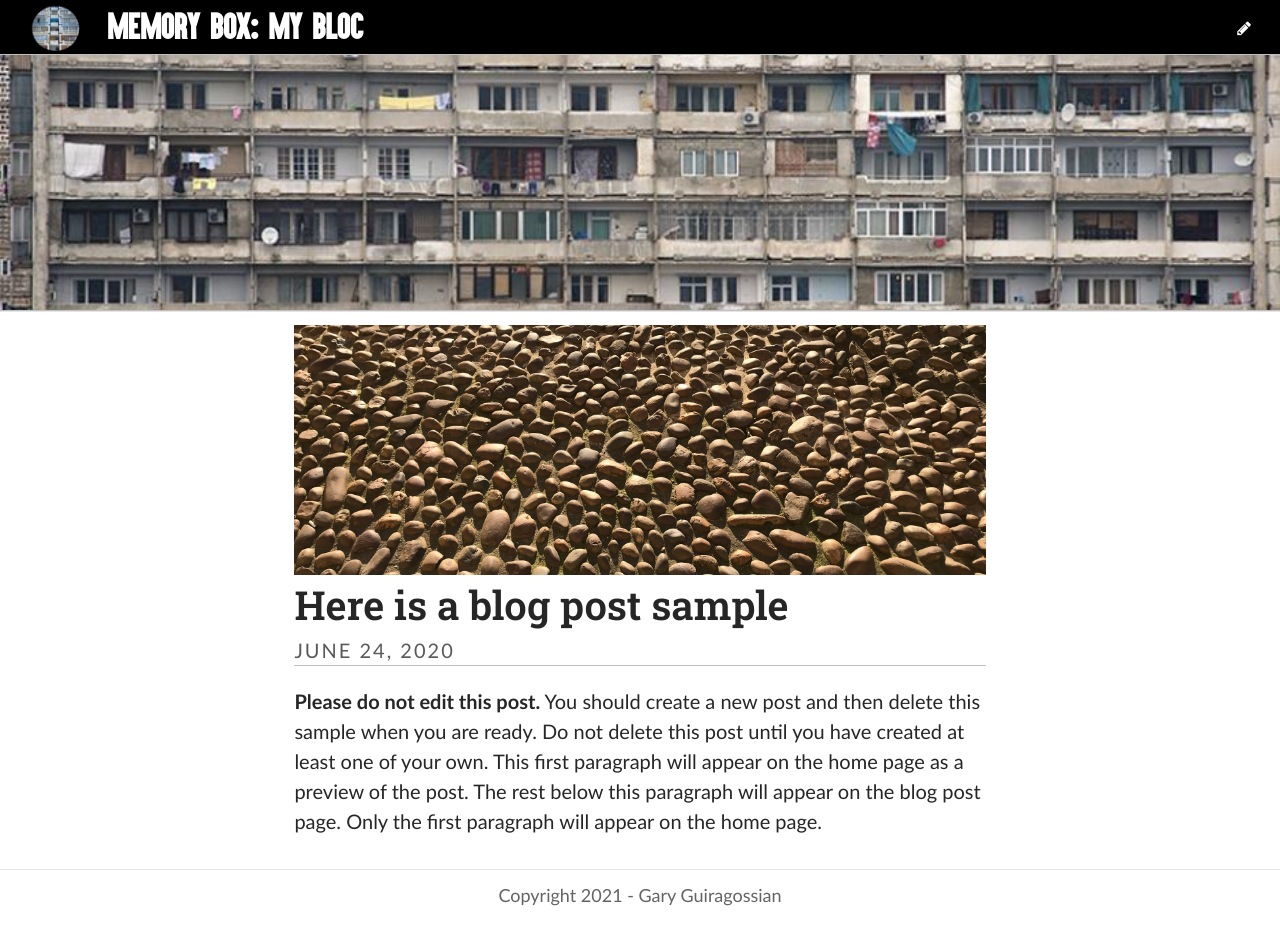
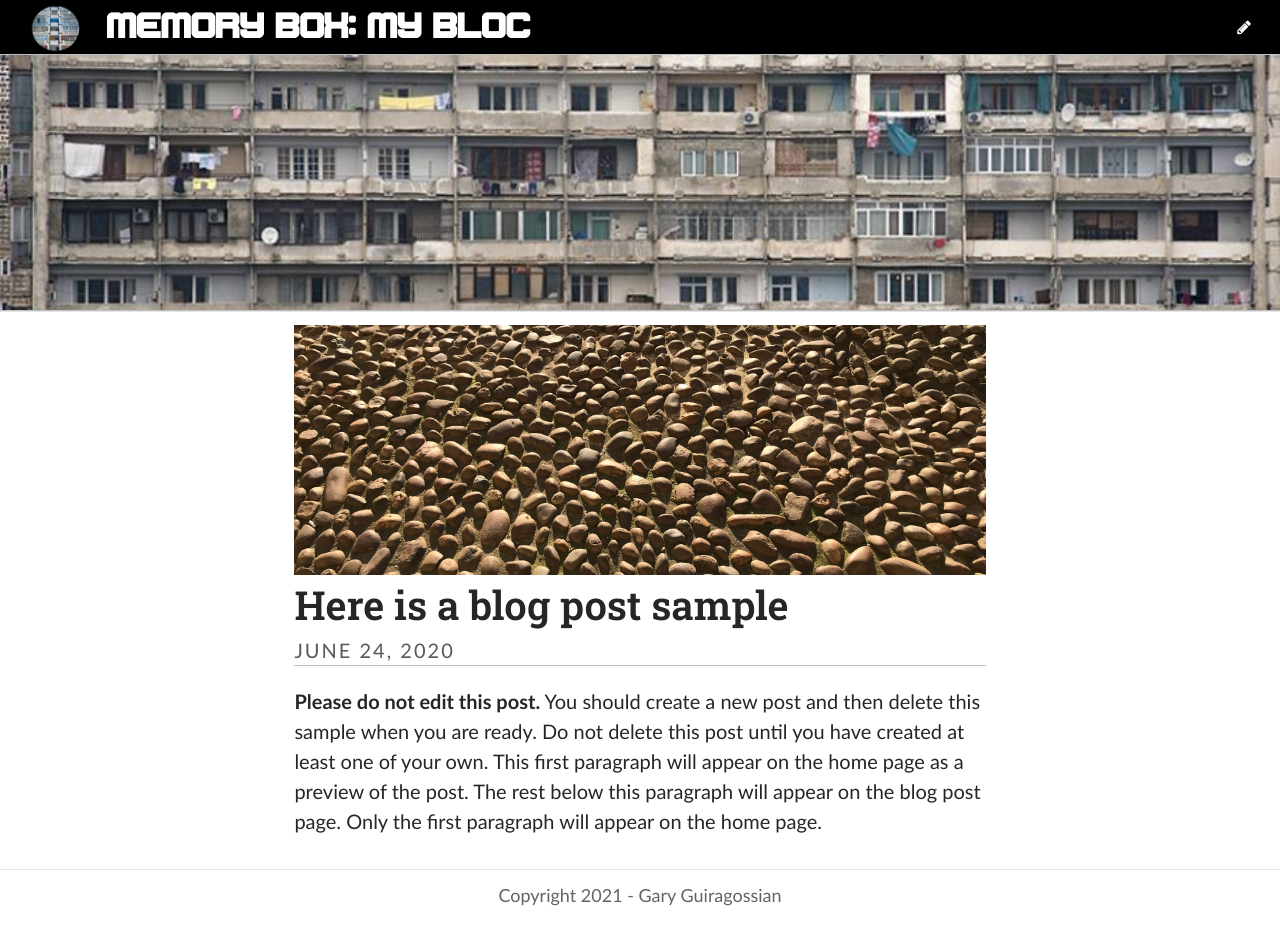
Before and after one commit to garyBG/GGMemoryBox, a Jekyll site: the page built from index.html, in a window 1280 px wide. Built offline with Jekyll 4.4.1, drawn with Linux system fonts in a browser that asks for light colours; some web fonts are replaced; the list of posts is cut into pages by our own code.

Commit message:
Fix Fonts

```diff
--- a/styles/styles.css
+++ b/styles/styles.css
@@ -1,8 +1,8 @@
 /* code */
 @import "highlighter.css";
 @font-face {
-    font-family: 'Aku & Kamu'; /*a name to be used later*/
-    src: url('/Aku\ &\ Kamu.otf'); /*URL to font*/
+    font-family: 'Scorpion'; /*a name to be used later*/
+    src: url('/Scorpion.ttf'); /*URL to font*/
 }
 
 html {
@@ -720,7 +720,7 @@ align-items: center;
 }
 
 .site-header a {
-    font-family: 'Aku & Kamu';
+    font-family: 'Scorpion';
     color: #ffffff
 }
 
```
Also changed, not shown: Scorpion.ttf (added).
